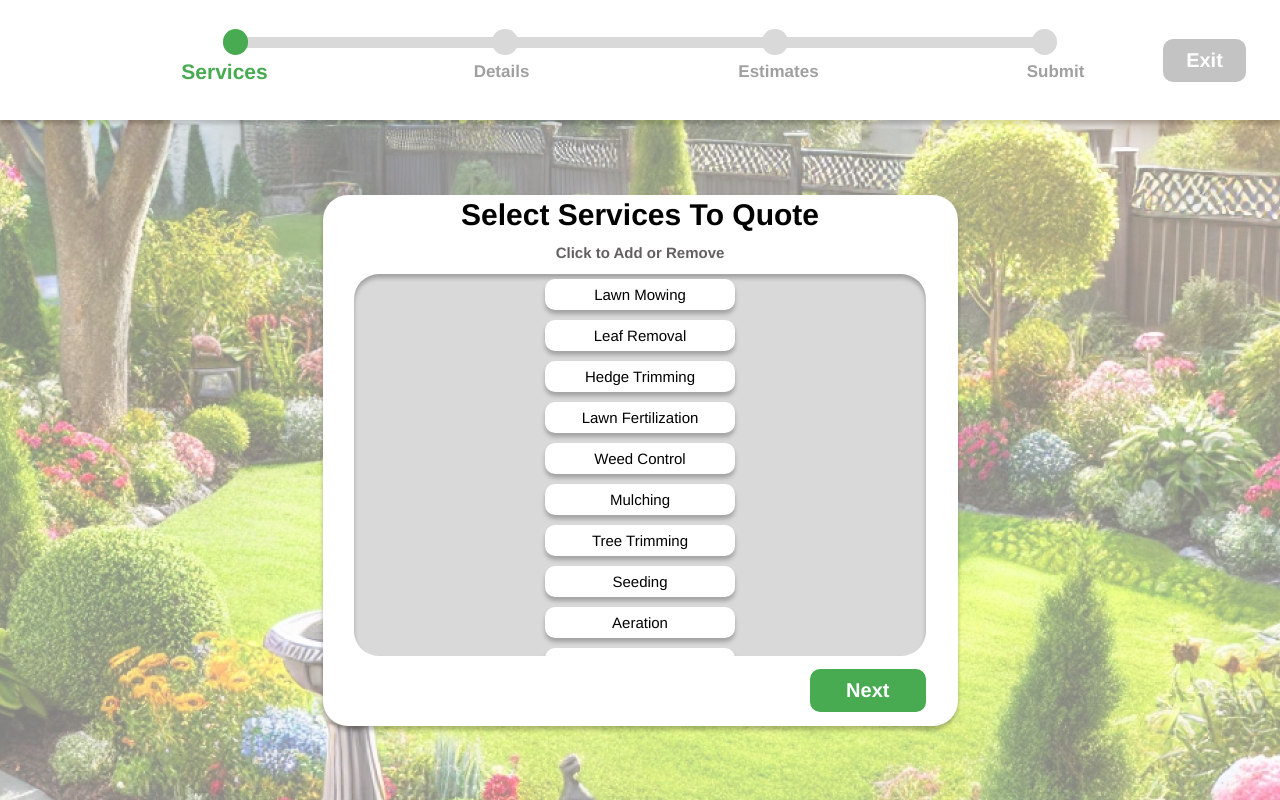
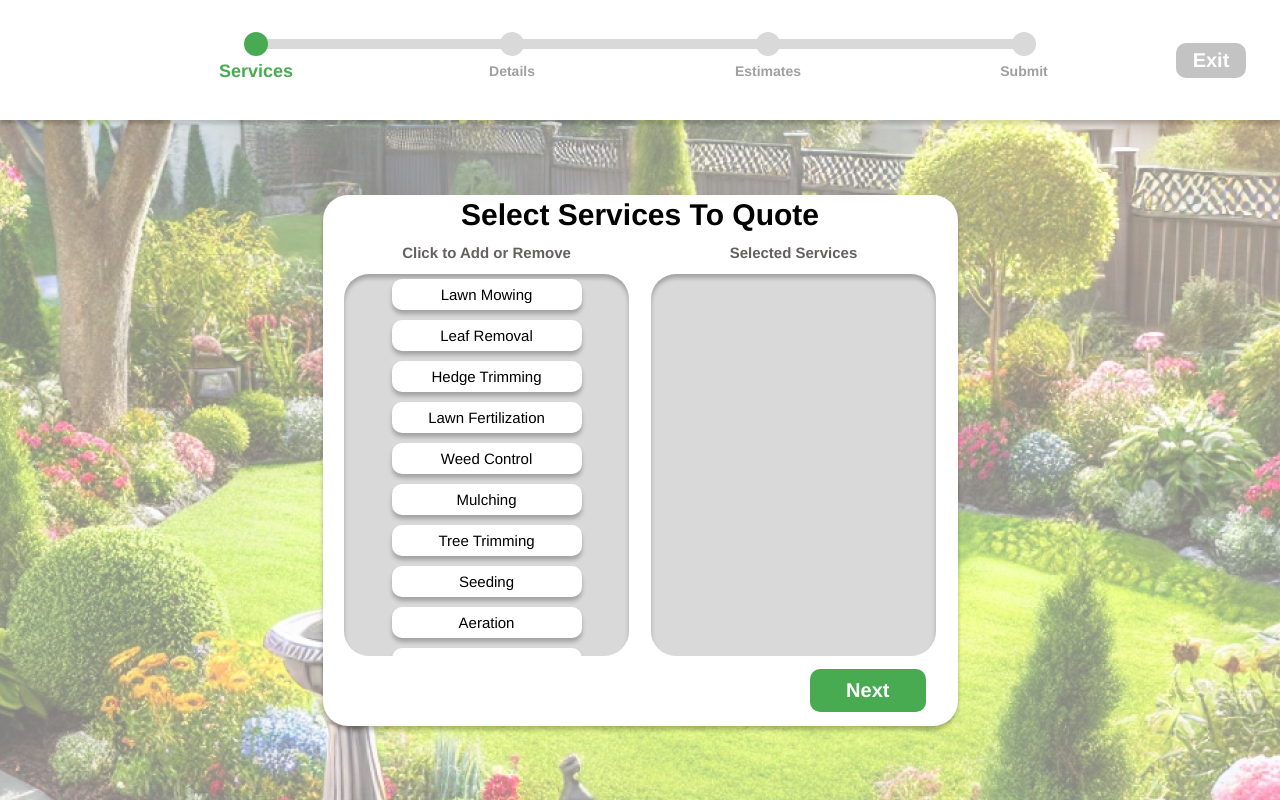
Before and after one commit to liamgilbert1/AcceleRate, a Django app: page /userapp/service/ in a window 1280 px wide. Run offline with Django 5.2, Linux system fonts and the light colour scheme; some libraries are stand-ins or nearby versions.

Commit message:
Mobile and desktop view for service selector

```diff
--- a/userapp/static/userapp/css/service.css
+++ b/userapp/static/userapp/css/service.css
@@ -129,13 +129,26 @@ body {
   align-items: center;
 }
 
+#service-selection-columns {
+  width: 100%;
+  height: 80%;
+  display: flex;
+  flex-direction: row;
+  justify-content: space-evenly;
+
+}
+
 .service-selection-column {
-  width: 90%;
-  height: 80%;
+  width: 45%;
+  height: 100%;
   display: flex;
   flex-direction: column;
   align-items: center;
   justify-content: space-around;
+}
+
+.service-selection-column-mobile {
+  width: 90%;
 }
 
 .next,
@@ -190,16 +203,16 @@ body {
 
 .checkpoint {
   background-color: #d9d9d9;
-  width: 2vw;
-  height: 2vw;
-  border-radius: 1vw;
-  margin: -16.5px;
+  width: 3vh;
+  height: 3vh;
+  border-radius: 1.5vh;
+  margin: -1.5vh;
   z-index: 1;
 }
 
 .progress-bar-line {
-  width: 277px;
-  height: 11px;
+  width: 20vw;
+  height: 1.25vh;
   background-color: #d9d9d9;
 }
 
@@ -208,7 +221,7 @@ body {
   font-family: "Inter-Bold", Helvetica;
   font-weight: 700;
   color: #a0a0a0;
-  font-size: 17px;
+  font-size: 1.75vh;
   letter-spacing: 0;
   line-height: normal;
   text-align: center;
@@ -216,7 +229,7 @@ body {
 }
 
 .active-progress-text {
-  font-size: 21px;
+  font-size: 2.25vh;
 }
 
 .activated-progress-text {
@@ -227,20 +240,21 @@ body {
   background-color: #48ab52;
 }
 
-.exit-wrapper {
+#exit {
   position: absolute;
-  width: 83px;
-  height: 43px;
+  width: 70px;
+  height: 35px;
   background-color: #c3c3c3;
   border-radius: 10px;
   display: flex;
+  flex-direction: column;
+  justify-content: center;
   align-items: center;
-  justify-content: center;
-  align-self: flex-end;
   right: 34px;
+  border: none;
 }
 
-.exit {
+#exit-text {
   font-family: "Roboto-Bold", Helvetica;
   font-weight: 700;
   color: #ffffff;
@@ -329,7 +343,7 @@ body {
 }
 
 .progress-text-box {
-  width: 277px;
+  width: 20vw;
   display: flex;
   justify-content: center;
   align-items: center;
--- a/userapp/templates/userapp/service.html
+++ b/userapp/templates/userapp/service.html
@@ -37,9 +37,9 @@
             <div class="progress-text">Submit</div>
           </div>
         </div>
-        <div class="exit-wrapper">
-          <div class="exit">Exit</div>
-        </div>
+        <button id="exit">
+          <div id="exit-text">Exit</div>
+        </button>
       </div>
       <div class="body">
         <div class="background-image"></div>
@@ -47,7 +47,8 @@
           <div class="page-section-title">
             Select Services To Quote
           </div>
-          <div class="service-selection-column">
+          <div id="service-selection-columns">
+            <div class="service-selection-column" id="service-selection-column">
               <div class="click-to-add-text">Click to Add or Remove</div>
               <div class="services-rect">
                 <div class="scrollable-services">
@@ -88,6 +89,17 @@
                     <button class="service">
                       <div class="service-text">Gutter Cleaning</div>
                     </button>
+                  </div>
+                </div>
+              </div>
+            </div>
+            <div class="service-selection-column" id="landscape-service-selection-column">
+              <div class="click-to-add-text">Selected Services</div>
+              <div class="services-rect">
+                <div class="scrollable-services">
+                  <div id="services">
+
+                  </div>
                 </div>
               </div>
             </div>
```
Also changed, not shown: userapp/static/userapp/js/service.js (+36 -0 lines). Lines whose indentation alone changed are shown as unchanged.
